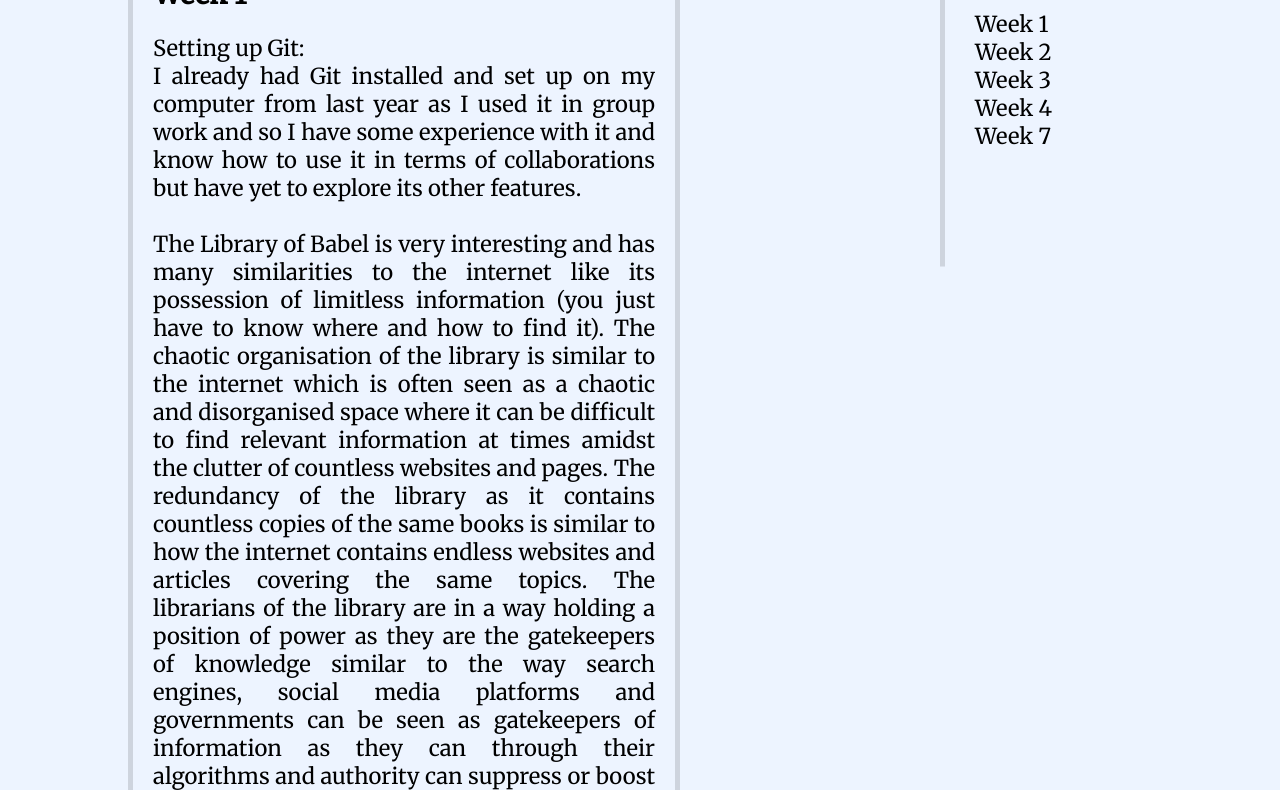
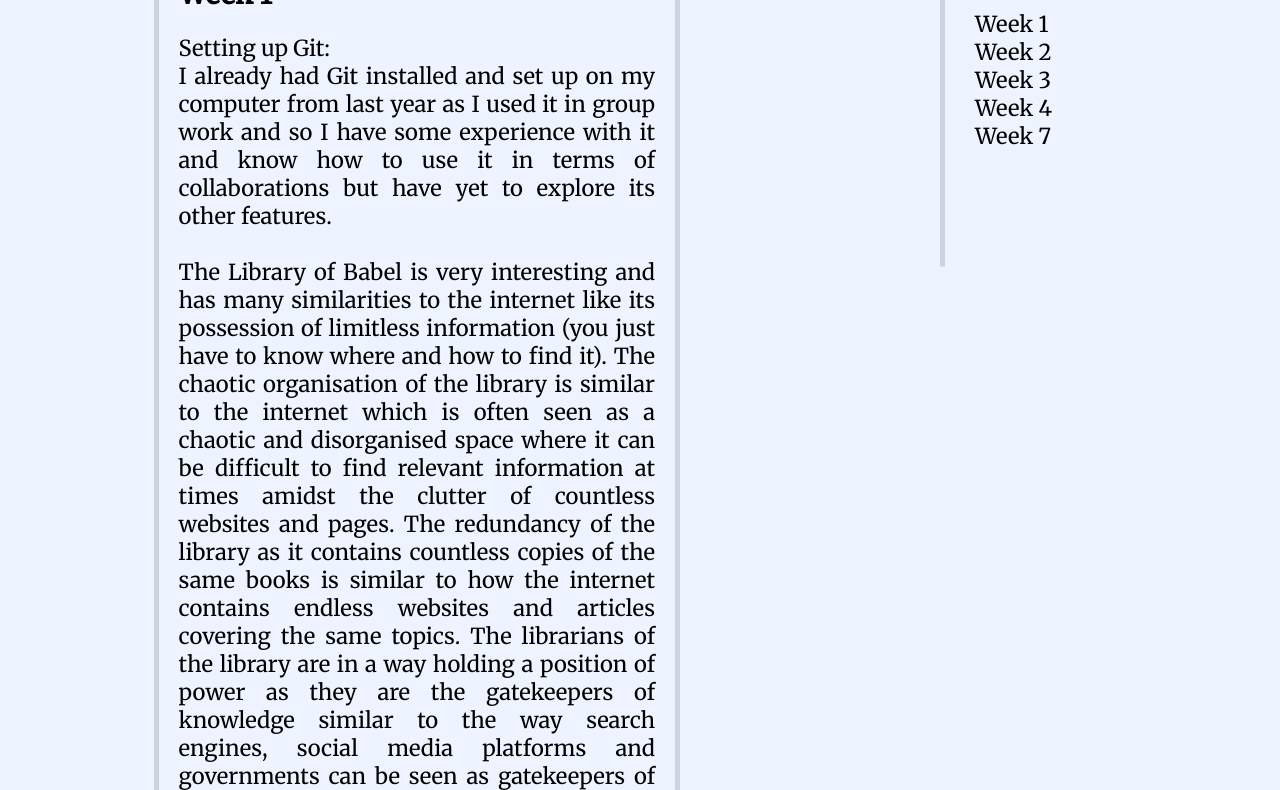
Before and after one commit to NicholasIsh/-Portfolio-nicholasish.github.io, a plain HTML site: page blog.html in a window 1280 px wide. Shown: the part 368-1158 px from the top of the page. Drawn offline with Linux system fonts and the light colour scheme.

Commit message:
small blog section changes

```diff
--- a/style.css
+++ b/style.css
@@ -181,7 +181,7 @@ p {
 article {
     position: relative;
     margin-top: 50px;
-    margin-inline: 10%;
+    margin-inline: 12%;
     border: 5px solid;
     border-color: #ced4de;
     width: auto;
```
